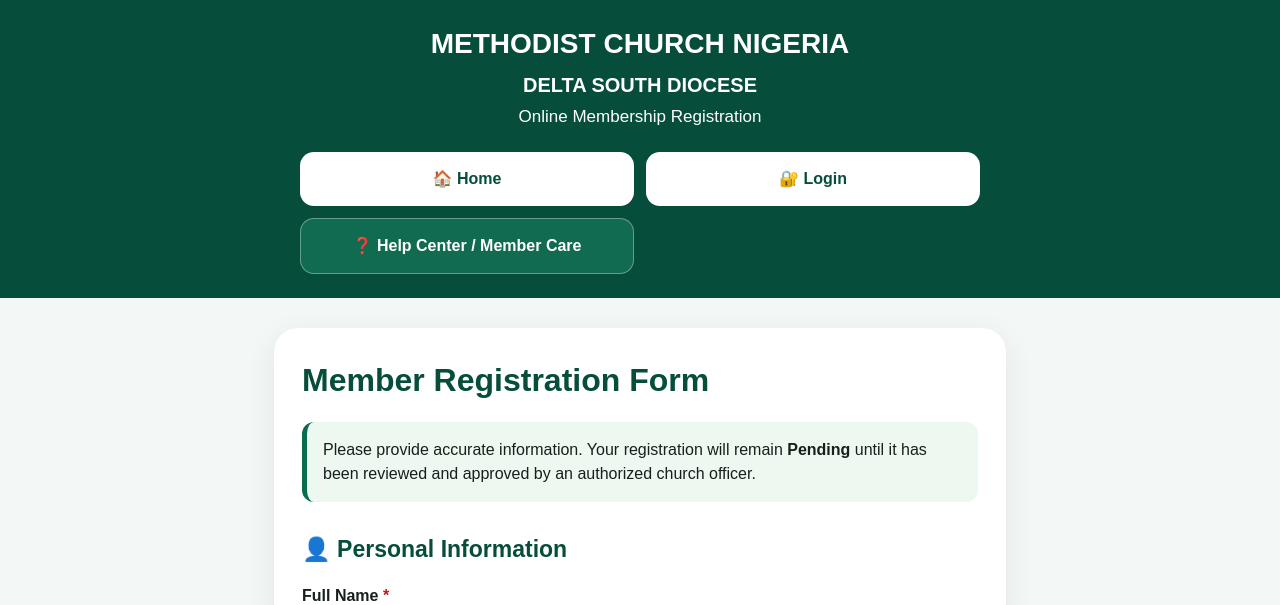
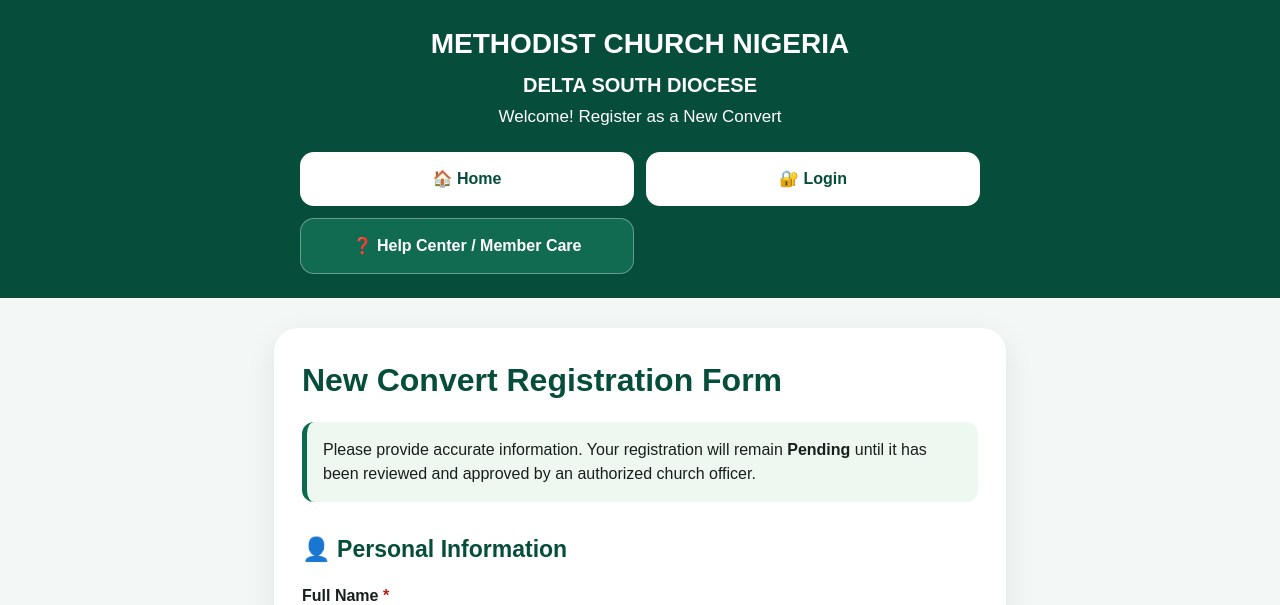
Before and after one commit to bestoption1988/delta-south-evangelism-app, a Flask app: page /member-registration?type=new-convert in a window 1280 px wide. Shown: the top 605 px of the page. Run offline with Flask 3, Linux system fonts and the light colour scheme.

Commit message:
Connect homepage New Converts registration

```diff
--- a/templates/member_registration.html
+++ b/templates/member_registration.html
@@ -4,7 +4,7 @@
 <meta charset="UTF-8">
 <meta name="viewport" content="width=device-width, initial-scale=1.0">
 <meta name="theme-color" content="#064e3b">
-<title>MCN Delta South Diocese — Member Registration</title>
+<title>{{ "New Convert Registration" if request.args.get("type") == "new-convert" else "MCN Delta South Diocese — Member Registration" }}</title>
 
 <style>
 *{box-sizing:border-box}
@@ -423,7 +423,7 @@ textarea{
 <header class="header">
   <h1>METHODIST CHURCH NIGERIA</h1>
   <h2>DELTA SOUTH DIOCESE</h2>
-  <p>Online Membership Registration</p>
+  <p>{{ "Welcome! Register as a New Convert" if request.args.get("type") == "new-convert" else "Online Membership Registration" }}</p>
 
   <div class="header-actions">
     <a class="login-link" href="/">🏠 Home</a>
@@ -436,7 +436,7 @@ textarea{
 
 <div class="card">
 
-  <h2>Member Registration Form</h2>
+  <h2>{{ "New Convert Registration Form" if request.args.get("type") == "new-convert" else "Member Registration Form" }}</h2>
 
   <div class="intro">
     Please provide accurate information. Your registration will remain
--- a/templates/public_home.html
+++ b/templates/public_home.html
@@ -99,7 +99,7 @@
 
 <section class="quick-links" id="ministries">
   <a class="quick-card" href="{{ url_for('public_member_registration_page') }}"><span class="icon purple">♟</span><b>Church Membership</b><small>Register or Login</small></a>
-  <a class="quick-card" href="{{ url_for('public_member_registration_page') }}"><span class="icon green">▤</span><b>New Converts</b><small>Start Your Journey</small></a>
+  <a class="quick-card" href="{{ url_for('public_member_registration_page') }}?type=new-convert"><span class="icon green">▤</span><b>New Converts</b><small>Start Your Journey</small></a>
   <a class="quick-card" href="/prayer-request"><span class="icon gold">🙏</span><b>Prayer Request</b><small>We Pray With You</small></a>
   <a class="quick-card" href="/giving"><span class="icon red-bg">♡</span><b>Give Online</b><small>Support God's Work</small></a>
   <a class="quick-card" href="#events"><span class="icon blue">▦</span><b>Events</b><small>Stay Informed</small></a>
```
